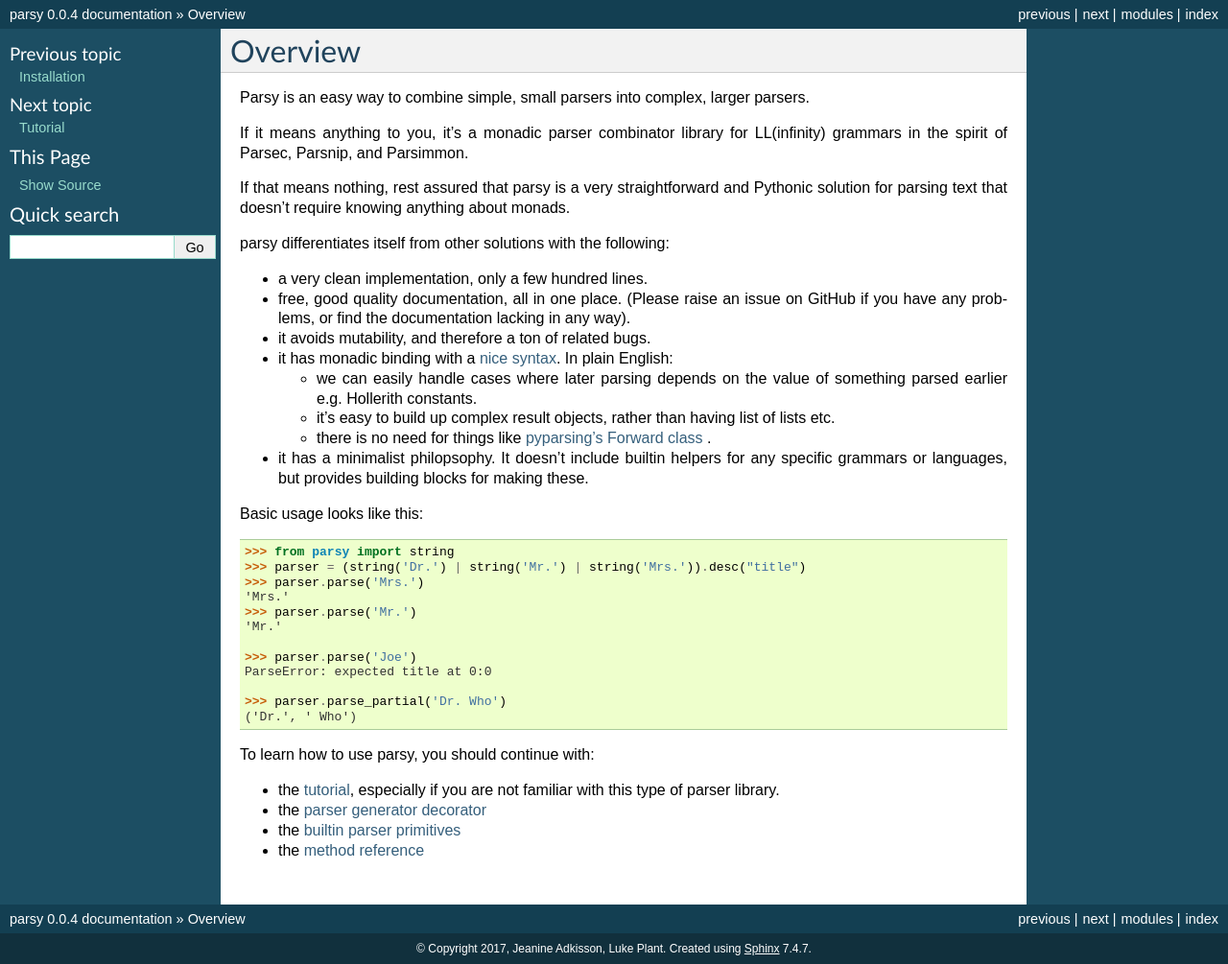
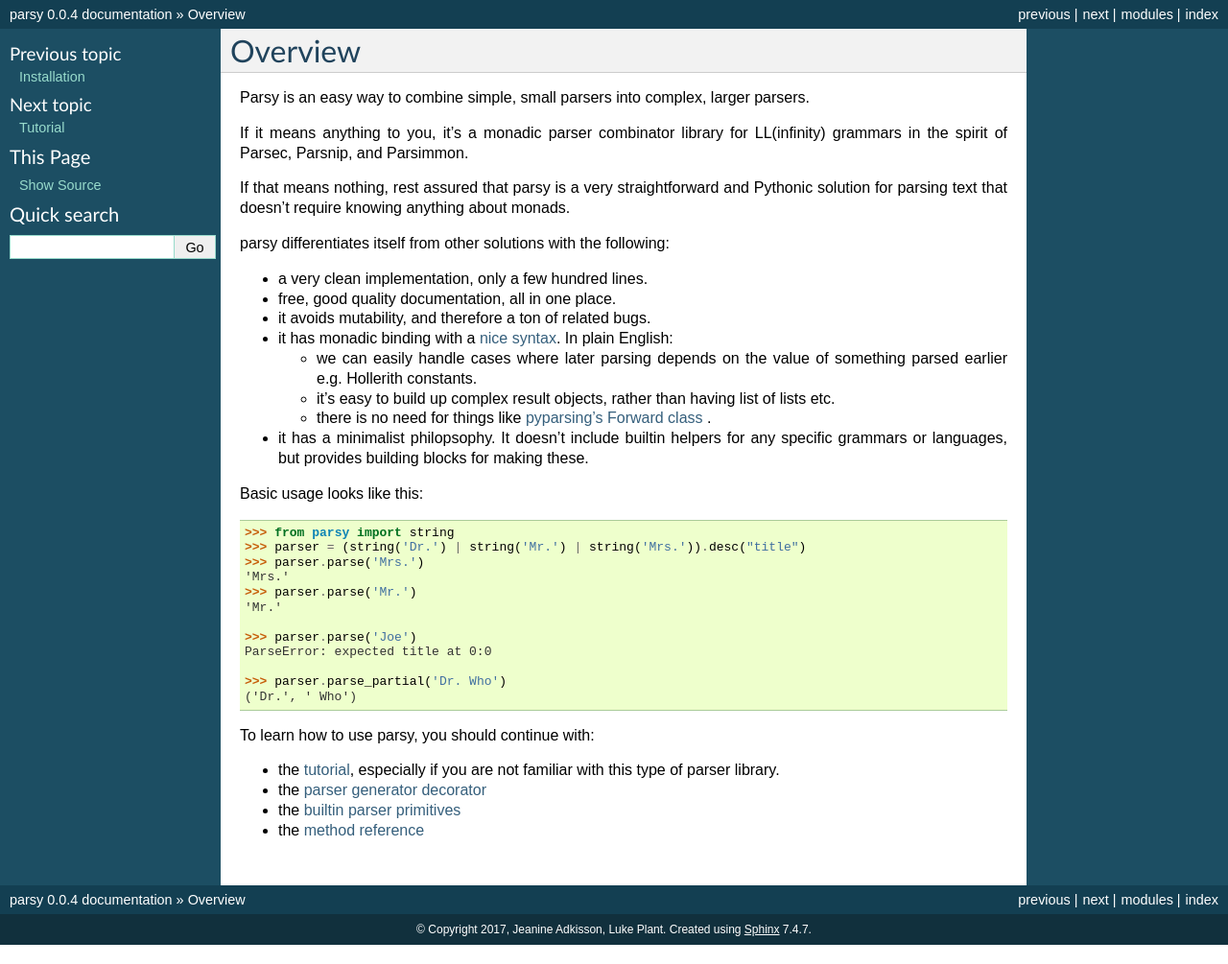
Before and after one commit to python-parsy/parsy, a Sphinx documentation site: the page built from docs/overview.rst, in a window 1280 px wide. Shown: the whole page at 96% size. Built offline with Sphinx 7.4.7, drawn with Linux system fonts in a browser that asks for light colours.

Commit message:
Remove reference to disabled Issue feature
The github repo's issue feature is currently disabled I think

```diff
--- a/docs/overview.rst
+++ b/docs/overview.rst
@@ -15,9 +15,7 @@
 parsy differentiates itself from other solutions with the following:
 
 * a very clean implementation, only a few hundred lines.
-* free, good quality documentation, all in one place. (Please raise an issue on
-  GitHub if you have any problems, or find the documentation lacking in any
-  way).
+* free, good quality documentation, all in one place.
 * it avoids mutability, and therefore a ton of related bugs.
 * it has monadic binding with a :doc:`nice syntax </generating>`. In plain
   English:
```
